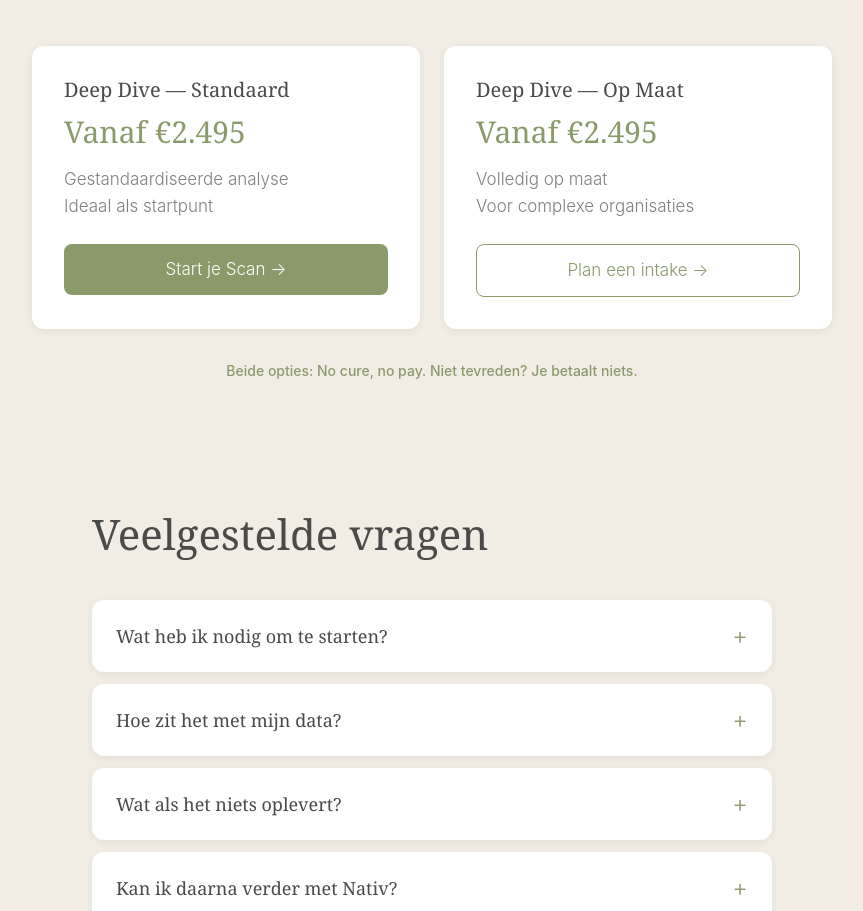
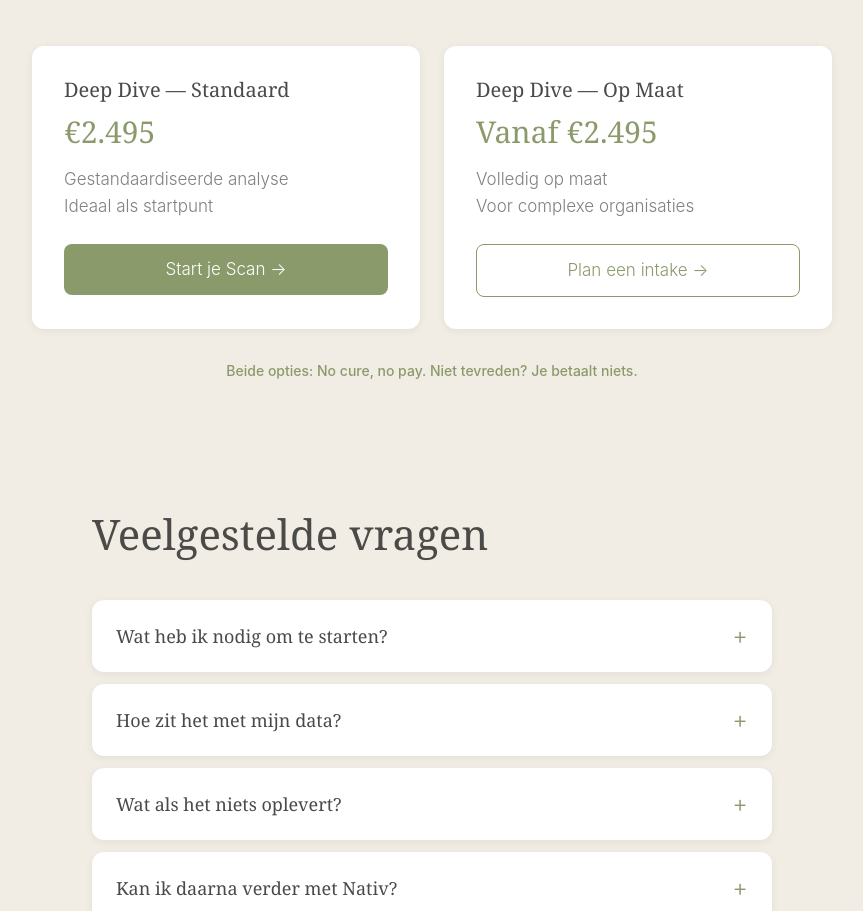
Before and after one commit to henryaoturner-art/nativ-website, a Next.js app: page /scan in a window 1280 px wide. Shown: the part 1773-2684 px from the top of the page, without its empty margins (208-1071 px from the left). Built offline with nearby package versions, Linux system fonts and the light colour scheme.

Commit message:
copy: Standaard=€2.495 (fixed), Op Maat=Vanaf €2.495 (Jorus)

```diff
--- a/src/app/scan/page.tsx
+++ b/src/app/scan/page.tsx
@@ -31,7 +31,7 @@ const translations = {
     ],
     investTitle: "Investering",
     card1Title: "Deep Dive — Standaard",
-    card1Price: "Vanaf €2.495",
+    card1Price: "€2.495",
     card1Desc1: "Gestandaardiseerde analyse",
     card1Desc2: "Ideaal als startpunt",
     card1Cta: "Start je Scan →",
@@ -74,7 +74,7 @@ const translations = {
     ],
     investTitle: "Investment",
     card1Title: "Deep Dive — Standard",
-    card1Price: "From €2,495",
+    card1Price: "€2,495",
     card1Desc1: "Standardised analysis",
     card1Desc2: "Perfect starting point",
     card1Cta: "Start your Scan →",
```
